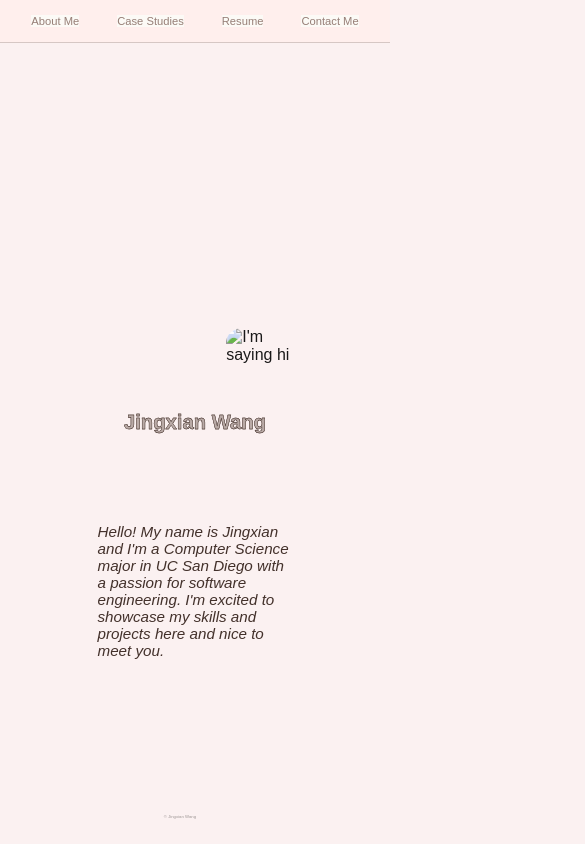
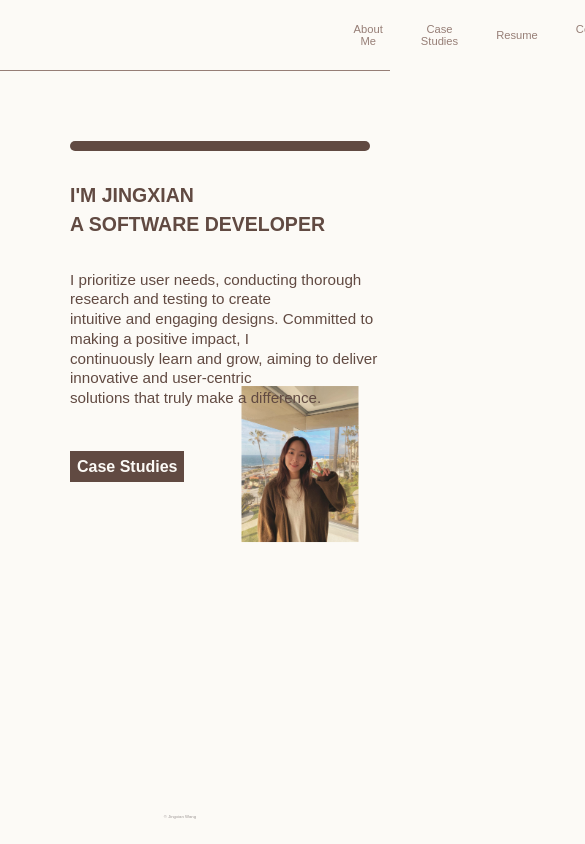
Before and after one commit to JingxianW/COGS-121-Portfolio, a plain HTML site: page index.html in a window 390 px wide. Shown: the top 844 px of the page, 585 px wide, since content can reach past the window. Drawn offline with Linux system fonts and the light colour scheme.

Commit message:
Add files via upload

```diff
--- a/index.html
+++ b/index.html
@@ -8,89 +8,39 @@
     <meta name="author" content="Jingxian Wang">
     <meta name="viewport" content="width=device-width, initial-scale=1.0">
 
-    <link rel="stylesheet" href="./styles/index.css" media="screen">
-
-    <style>
-        .card-container {
-            position: absolute;
-            top: 110%;
-            left: 50%;
-            transform: translate(-50%, -50%);
-            display: flex;
-            justify-content: space-between;
-            width: 80%;
-            height: auto;
-        }
-
-        .card {
-            background-color: #b9aaa6;
-            border-radius: 5px;
-            box-shadow: 0 2px 4px rgba(0, 0, 0, 0.3);
-            width: 45%;
-            padding: 20px;
-            box-sizing: border-box;
-            margin-bottom: 20px;
-        }
-
-        h2{
-            color: #f1eae9;
-        }
-
-        h3 {
-            margin-top: 5%;
-            color: #433d3b;
-        }
-
-        .intro {
-            margin-top: 5%;
-            color: #433d3b;
-        }
-      </style>
+    <link rel="stylesheet" href="./styles/index1.css" media="screen">
 </head>
 
 <body>
     <nav class="navbar">
+        <img class="logo" src="./images/cogs121/image-PhotoRoom-PhotoRoom (1).png" alt="" width="120" height="40">
         <a href="html/aboutMe.html">About Me</a>
         <a href="html/projects.html">Case Studies</a>
         <a href="html/resume.html">Resume</a>
         <a href="html/contactMe.html">Contact Me</a>
-        <!-- <a href="html/lab.html">Lab</a>    -->
     </nav>
 
     <hr>
 
+    <div class="bar"></div>
+
     <header class="name">
-        <h1>Jingxian Wang</h1>
-        <h1>Jingxian Wang</h1>
+        <h1>I'M JINGXIAN <br> A SOFTWARE DEVELOPER</h1>
     </header>
 
-    <img src="images/homepage_1.jpg" alt="I'm saying hi" width="300" height="300">
+    <img class="photo" src="./images/cogs121/566220786709847006.jpg" alt="I'm saying hi" width="300" height="400">
 
     <!-- <p class="citation"><em> “Before you marry a person, you should first make them use a computer with slow Internet to see who they really are.”</em> <i>-Will Ferrell</i></p> -->
-    <p class="citation"><em> Hello! My name is Jingxian and I'm a Computer Science major in UC San Diego with a passion for software engineering. I'm excited to showcase my skills and
-        projects here and nice to meet you.</em></p>
+    <p class="citation">I prioritize user needs, conducting thorough research and testing to create
+        <br>
+        intuitive and engaging designs. Committed to making a positive impact, I
+        <br>
+        continuously learn and grow, aiming to deliver innovative and user-centric
+        <br>
+        solutions that truly make a difference.
+    </p>
 
-    <!-- <div class="card-container">
-        <div class="card">
-            <h2>Case Study 1</h2>
-            <h3>Recipe Website</h3>
-            <p class="intro">The purpose of this project is to provide a simple, easy and fast platform to users to search for the recipe. The name of our website is called 'Easy Chef'. It includes
-                a meal of the day so users don't need to search through a large pool of dishes and a simple, easy to use meal planner for users to plan out their week. This application
-                is perfect for those who are new to cooking and are looking for quick dishes to create that taste great.
-            </p>
-        </div>
-
-        <div class="card">
-            <h2>Case Study 2</h2>
-            <h3>The Relationship Between Housing Prices and Earthquakes in California </h3>
-            <p class="intro">This project studied the relationship between housing prices and earthquake frequencies and magnitudes. We combined housing prices dataset and earthquake dataset by the
-                same latitude and longitude areas and the years. After the process of data cleaning, data analysis and data visualization, we found that the house in an area that has
-                more earthquakes has a higher average price.
-            </p>
-        </div>
-    </div> -->
-
-
+    <a class="button" href="html/projects.html">Case Studies</a>
 
 <footer>
     <p class="footer"> &copy; Jingxian Wang </p>
--- a/styles/casestudy1.css
+++ b/styles/casestudy1.css
@@ -19,7 +19,7 @@ nav {
     align-items: center;
     justify-content: flex-start;
     padding: 20px;
-    background-color: #ffefed;
+    background-color: #fcfaf6;
     font-size: clamp(.95rem, 1.5vw, 1.45rem);
     width:100%
 }
@@ -35,7 +35,7 @@ nav a {
 
 body {
     font-family: purpleSmile, Arial, Helvetica, sans-serif;
-    background-color: #fbefefd4;
+    background-color: #fcfaf6;
 }
 
 hr{
@@ -57,12 +57,15 @@ h1 {
     padding: 20px;
     align-items: center;
     justify-content: center;
-    text-shadow: 0.3vw 0.25vw #bda8a1;
+    /* text-shadow: 0.3vw 0.25vw #bda8a1; */
     font-size: 3.2vw;
     color: #43312b;
     margin: 5%;
 }
 
+.recipe {
+    width: 100%;
+}
 .container img {
     width: 100%;
 }
@@ -140,7 +143,7 @@ h3::after {
 figcaption {
     font-style: italic;
     color: #4d4441;
-    margin-top: -20px;
+    margin-top: 20px;
     margin-bottom: -20px;
     font-size: 1.25vw;
 }
--- a/styles/casestudy2.css
+++ b/styles/casestudy2.css
@@ -19,7 +19,7 @@ nav {
     align-items: center;
     justify-content: flex-start;
     padding: 20px;
-    background-color: #ffefed;
+    background-color: #fcfaf6;
     font-size: clamp(.95rem, 1.5vw, 1.45rem);
     width:100%
 }
@@ -35,7 +35,7 @@ nav a {
 
 body {
     font-family: purpleSmile, Arial, Helvetica, sans-serif;
-    background-color: #fbefefd4;
+    background-color: #fcfaf6;
 }
 
 hr{
@@ -50,7 +50,7 @@ h1 {
     padding: 20px;
     align-items: center;
     justify-content: center;
-    text-shadow: 0.3vw 0.25vw #bda8a1;
+    /* text-shadow: 0.3vw 0.25vw #bda8a1; */
     font-size: 3.2vw;
     color: #43312b;
     margin: 5%;
--- /dev/null
+++ b/styles/index1.css
@@ -0,0 +1,124 @@
+* {
+    margin: 0;
+    padding: 0;
+    box-sizing: border-box;
+    --nav-bar-color: #fcfaf6;
+}
+
+body {
+    font-family: Arial, Helvetica, sans-serif;
+    background-color: #fcfaf6;
+}
+
+a {
+    text-decoration: none;
+
+    background-color: #fcfaf6;
+    border: 1px;
+    text-align: center;
+    text-decoration: none;
+    transition: all 1s ease-out;
+}
+
+.navbar {
+    display: flex;
+    align-items: center;
+    justify-content: flex-start;
+    gap: 70px;
+    padding: 10px;
+    font-size: clamp(.75rem, 1.4vw, 1.45rem);
+}
+
+.navbar a {
+    color: #967E76;
+}
+
+.logo {
+    margin-left: 20px;
+    margin-right: 400px;
+}
+
+hr{
+    height: 1px;
+    background-color: #967E76;
+    border: none;
+}
+
+.bar {
+    margin-left: 70px;
+    margin-top: 70px;
+    width:300px;
+    height:10px;
+    background:#614a42;
+    border-radius: 20px;
+  }
+
+.name h1 {
+    color: #614a42;
+    margin-left: 70px;
+    font-size: 5vw;
+    margin-top: 30px;
+    line-height: 1.5;
+}
+
+.photo {
+    position: absolute;
+    top: 55%;
+    left: 77%;
+    transform: translate(-50%, -50%);
+    z-index: -1;
+    /* animation: left-to-right 1.5s ease-in forwards; */
+    opacity: 0.9;
+    /* border-radius: 1rem; */
+    width: 30%;
+    height: auto;
+}
+
+.citation {
+    margin-left: 70px;
+    margin-top: 30px;
+    font-size: clamp(.95rem, 1.5vw, 1.45rem);
+    color: #614a42;
+    line-height: 1.3;
+    margin-bottom: 50px;
+}
+
+.button {
+    margin-left: 70px;
+    background-color: #614a42;
+    color: #fcfaf6;
+    font-weight: bolder;
+    padding: 7px;
+    /* border-radius: 5px; */
+    margin-top: 30px;
+}
+
+.footer {
+    position: fixed;
+    bottom: 3%;
+    left: 42%;
+    color: #9d9694;
+    font-size: 1.1vw;
+    /* position: absolute;
+    top: 140%;
+    left: 50%;
+    color: #9d9694;
+    font-size: 1.1vw; */
+}
+
+
+@media (max-width: 530px) {
+    .navbar {
+        display: flex;
+        align-items: center;
+        justify-content: center;
+        gap: 38px;
+        padding: 15px;
+        background-color: var(--nav-bar-color);
+        font-size: 0.7rem;
+    }
+
+    a:hover {
+        background-color: var(--nav-bar-color);
+    }
+}
```
Also changed, not shown: html/casestudy1.html (+5 -4 lines), html/casestudy2.html (+2 -2 lines), images/cogs121/566220786709847006.jpg (added), images/cogs121/Screenshot 2023-06-10 001458.jpg (added), images/cogs121/image-PhotoRoom-PhotoRoom (1).png (added).
